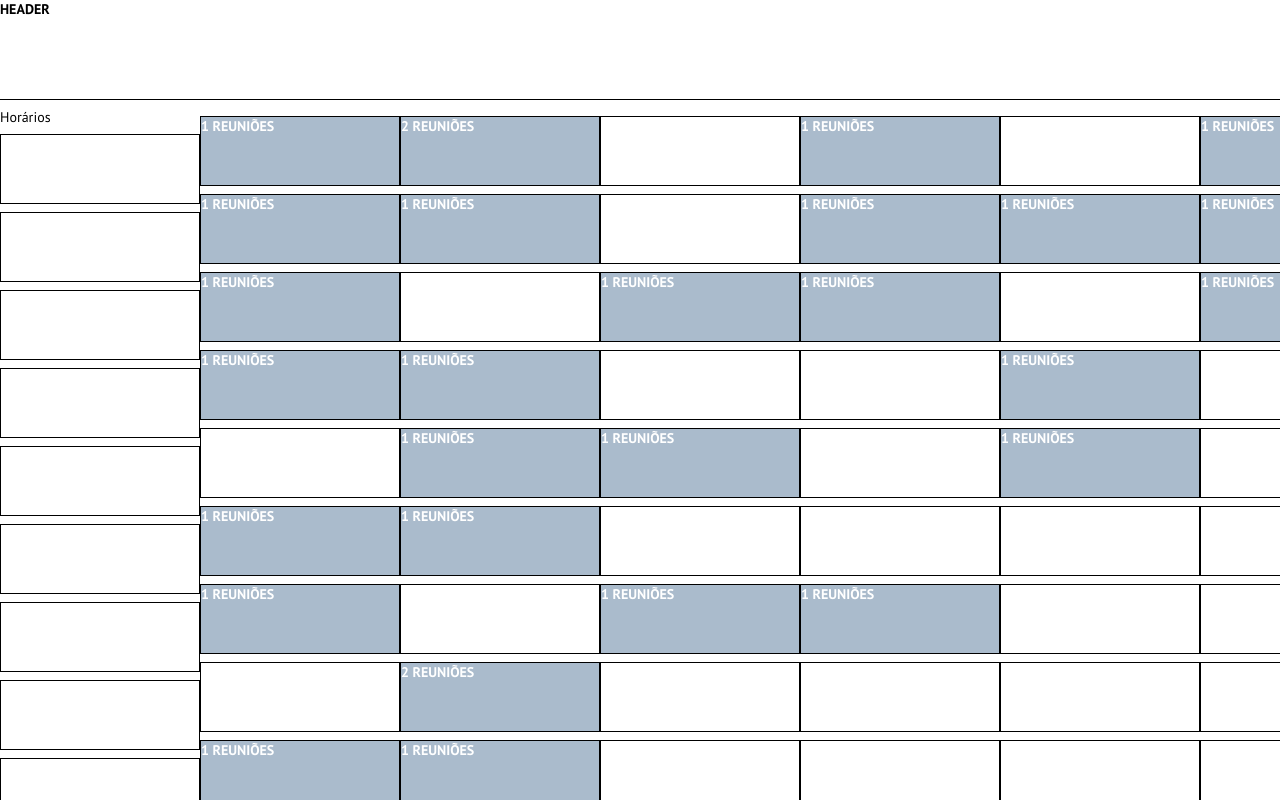
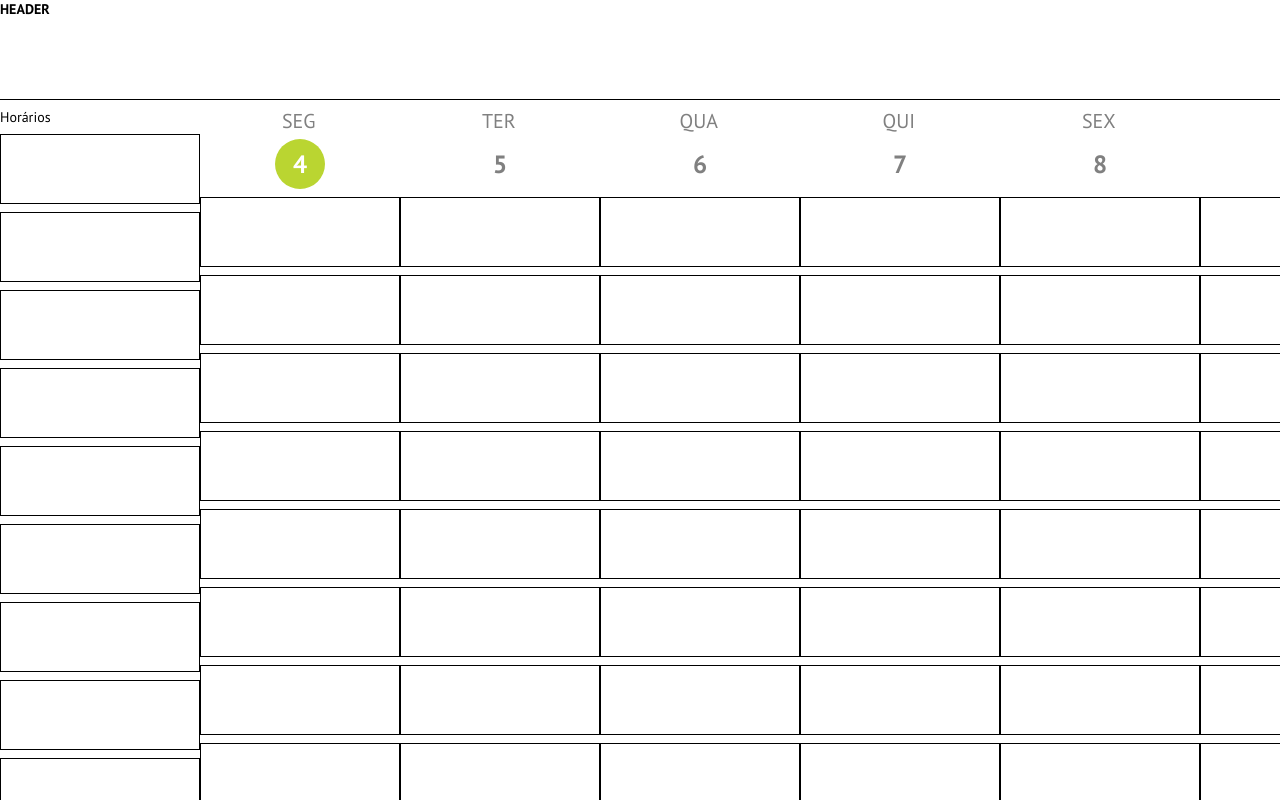
Before and after one commit to multisolution/multi, a Next.js app in the folder web/: page /meeting-rooms in a window 1280 px wide. Shown: the top 800 px of the page. Built offline with nearby package versions, Linux system fonts and the light colour scheme.

Commit message:
WIP: styling calendar resuming

```diff
--- a/web/components/calendar-day-block.tsx
+++ /dev/null
@@ -1,20 +0,0 @@
-import styled from "styled-components";
-import { darken } from "polished";
-import React, { ButtonHTMLAttributes, FunctionComponent } from "react";
-
-
-type CalendarDayProps = {
-  bgColor?: string
-}
-export const CalendarDayBlock = styled.div<CalendarDayProps>`
-  cursor: pointer;
-  background-color: ${props => props.bgColor ? props.bgColor : 'white'}
-  color: white;
-  min-height: 70px;
-  min-width: 200px;
-  border-style: solid;
-  border-width: 1px;
-  border-color: #000;
-  text-transform: uppercase;
-  font-weight: bold;
-`;
--- /dev/null
+++ b/web/components/calendar-styles.tsx
@@ -0,0 +1,49 @@
+import styled from "styled-components";
+import { darken } from "polished";
+import React, { ButtonHTMLAttributes, FunctionComponent } from "react";
+
+type CalendarDayProps = {
+  bgColor?: string;
+};
+export const CalendarDayBlock = styled.div<CalendarDayProps>`
+  cursor: pointer;
+  background-color: ${props => (props.bgColor ? props.bgColor : "white")}
+  color: white;
+  min-height: 70px;
+  min-width: 200px;
+  border-style: solid;
+  border-width: 1px;
+  border-color: #000;
+  text-transform: uppercase;
+  font-weight: bold;
+`;
+
+type MonthDayProps = {
+  current?: boolean;
+};
+
+export const MonthDay = styled.div<MonthDayProps>`
+    background-color: ${props => (props.current ? props.theme.colors["primary"] : "#fff")}
+    border-radius: 50%;
+    color:${props => (props.current ? "#fff" : props.theme.colors["dark"])}
+    width: 50px;
+    height: 50px;
+    display:flex;
+    font-weight:bold
+    align-items:center
+    justify-content:center
+    font-size: 25px;
+
+`;
+export const WeekDay = styled.div`
+  color:${props => props.theme.colors["dark"]}
+  font-size: 20px;
+  text-indent: -2.5px;
+  margin: 0 0 5px 0;
+`;
+export const DayIndicatorContainer = styled.div`
+    min-width: 200px;
+    display:flex;
+    flex-direction:column
+    align-items:center
+`;
--- a/web/components/calendar.tsx
+++ b/web/components/calendar.tsx
@@ -1,8 +1,38 @@
 import { Column, Row } from "./grid";
-import { CalendarDayBlock } from "./calendar-day-block";
+import { CalendarDayBlock, MonthDay, DayIndicatorContainer, WeekDay } from "./calendar-styles";
 import { Meeting } from "../lib/models";
+import { useQuery } from "@apollo/react-hooks";
+import gql from "graphql-tag";
+import React, { useState } from "react";
 
-const Calendar = () => (
+const calendarSize = 7;
+const daysNames = ["DOM", "SEG", "TER", "QUA", "QUI", "SEX", "SAB"];
+
+const Calendar = () => {
+  const dates = Array.from({ length: calendarSize }).map((_, index: number) => {
+    var currentDay = new Date();
+    if (index > 0) {
+      currentDay.setDate(currentDay.getDate() + index);
+    }
+    return {
+      date: currentDay,
+      mettings: [
+        {
+          id: "String",
+          startsAt: "Date",
+          endsAt: "Date",
+          room: {
+            id: "string",
+            roomNumber: "number",
+            description: "string",
+            color: "string"
+          }
+        }
+      ]
+    };
+  });
+
+  return (
     <div>
       <Row>
         {renderHours()}
@@ -23,9 +53,32 @@ function renderHours() {
   }
 
   function renderCalenddar() {
-  return calendarData.map((data: any, index: number) => (
+    const getCalendar = useQuery(
+      gql`
+        query Calendar {
+          calendar {
+            date
+            meetings {
+              id
+              startsAt
+              endsAt
+              room {
+                roomNumber
+              }
+            }
+          }
+        }
+      `
+    );
+
+    console.log(getCalendar.data);
+
+    return dates.map((data: any, index: number) => (
       <Column key={index * Math.random() * 1000}>
-      <div>{data.date.id}</div>
+        <DayIndicatorContainer>
+          <WeekDay>{daysNames[data.date.getDay()]}</WeekDay>
+          <MonthDay current={new Date().toString() == data.date.toString()}>{data.date.getDate()}</MonthDay>
+        </DayIndicatorContainer>
         {baseCalendar(data.mettings)}
       </Column>
     ));
@@ -36,159 +89,23 @@ function baseCalendar(mettings: Meeting[]) {
       <Column>
         {Array.from({ length: 24 }).map((_, index: number) => {
           <div>{index}</div>;
-        const hasMeetings = mettings.filter(meeting => {
-          return Math.random() > 0.5; //index>= meeting.startsAt && index< meeting.endsAt
-        });
+          // const hasMeetings = mettings.filter(meeting => {
+          //   return Math.random() > 0.5; //index>= meeting.startsAt && index< meeting.endsAt
+          // });
 
-        if (hasMeetings.length > 0) {
-          return (
-            <CalendarDayBlock
-              key={index * Math.random() * 1000}
-              bgColor="#aabbcc"
-            >{`${hasMeetings.length} reuniões`}</CalendarDayBlock>
-          );
-        }
+          // if (hasMeetings.length > 0) {
+          //   return (
+          //     <CalendarDayBlock
+          //       key={index * Math.random() * 1000}
+          //       bgColor="#aabbcc"
+          //     >{`${hasMeetings.length} reuniões`}</CalendarDayBlock>
+          //   );
+          // }
           return <CalendarDayBlock key={index * Math.random() * 1000}>disponível</CalendarDayBlock>;
         })}
       </Column>
     );
   }
-
-const calendarData = [
-  {
-    date: "06-11-19",
-    mettings: [
-      {
-        id: "String",
-        startsAt: "Date",
-        endsAt: "Date",
-        room: {
-          id: "string",
-          roomNumber: "number",
-          description: "string",
-          color: "string"
-        }
-      }
-    ]
-  },
-  {
-    date: "06-11-19",
-    mettings: [
-      {
-        id: "String",
-        startsAt: "Date",
-        endsAt: "Date",
-        room: {
-          id: "string",
-          roomNumber: "number",
-          description: "string",
-          color: "string"
-        }
-      },
-      {
-        id: "String",
-        startsAt: "Date",
-        endsAt: "Date",
-        room: {
-          id: "string",
-          roomNumber: "number",
-          description: "string",
-          color: "string"
-        }
-      },
-      {
-        id: "String",
-        startsAt: "Date",
-        endsAt: "Date",
-        room: {
-          id: "string",
-          roomNumber: "number",
-          description: "string",
-          color: "string"
-        }
-      }
-    ]
-  },
-  {
-    date: "06-11-19",
-    mettings: [
-      {
-        id: "String",
-        startsAt: "Date",
-        endsAt: "Date",
-        room: {
-          id: "string",
-          roomNumber: "number",
-          description: "string",
-          color: "string"
-        }
-      }
-    ]
-  },
-  {
-    date: "06-11-19",
-    mettings: [
-      {
-        id: "String",
-        startsAt: "Date",
-        endsAt: "Date",
-        room: {
-          id: "string",
-          roomNumber: "number",
-          description: "string",
-          color: "string"
-        }
-      }
-    ]
-  },
-  {
-    date: "06-11-19",
-    mettings: [
-      {
-        id: "String",
-        startsAt: "Date",
-        endsAt: "Date",
-        room: {
-          id: "string",
-          roomNumber: "number",
-          description: "string",
-          color: "string"
-        }
-      }
-    ]
-  },
-  {
-    date: "06-11-19",
-    mettings: [
-      {
-        id: "String",
-        startsAt: "Date",
-        endsAt: "Date",
-        room: {
-          id: "string",
-          roomNumber: "number",
-          description: "string",
-          color: "string"
-        }
-      }
-    ]
-  },
-  {
-    date: "06-11-19",
-    mettings: [
-      {
-        id: "String",
-        startsAt: "Date",
-        endsAt: "Date",
-        room: {
-          id: "string",
-          roomNumber: "number",
-          description: "string",
-          color: "string"
-        }
-      }
-    ]
-  }
-];
+};
 
 export default Calendar;
--- a/web/pages/meeting-rooms.tsx
+++ b/web/pages/meeting-rooms.tsx
@@ -1,16 +1,13 @@
 import { NextPage } from "next";
 import React from "react";
-
 import { Container, Section, Room } from "../components/global-style";
 import Layout from "../components/layout";
 import { Row, Column } from "../components/grid";
 import { useQuery } from "@apollo/react-hooks";
 import gql from "graphql-tag";
-import { MeetingRoom, Meeting } from "../lib/models";
+import { MeetingRoom } from "../lib/models";
 import { withApollo } from "../lib/apollo";
-import { array } from "prop-types";
 import Calendar from "../components/calendar";
-import { CalendarDayBlock } from "../components/calendar-day-block";
 
 const MeetingRooms: NextPage = () => {
   const getRooms = useQuery(
@@ -33,7 +30,6 @@ const MeetingRooms: NextPage = () => {
           <Container>
             <Column>
               <Row>{renderRooms()}</Row>
-
               <Calendar></Calendar>
             </Column>
           </Container>
```
Lines whose indentation alone changed are shown as unchanged.
